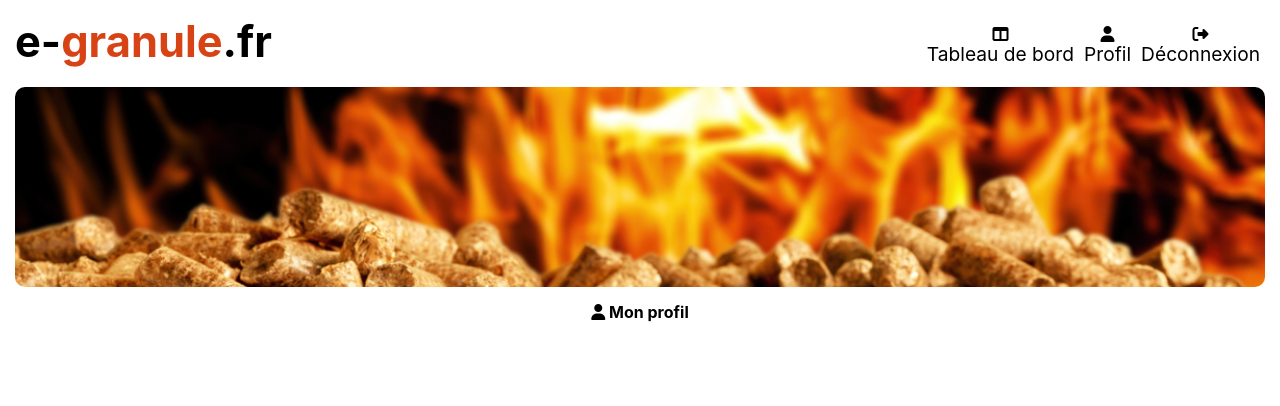
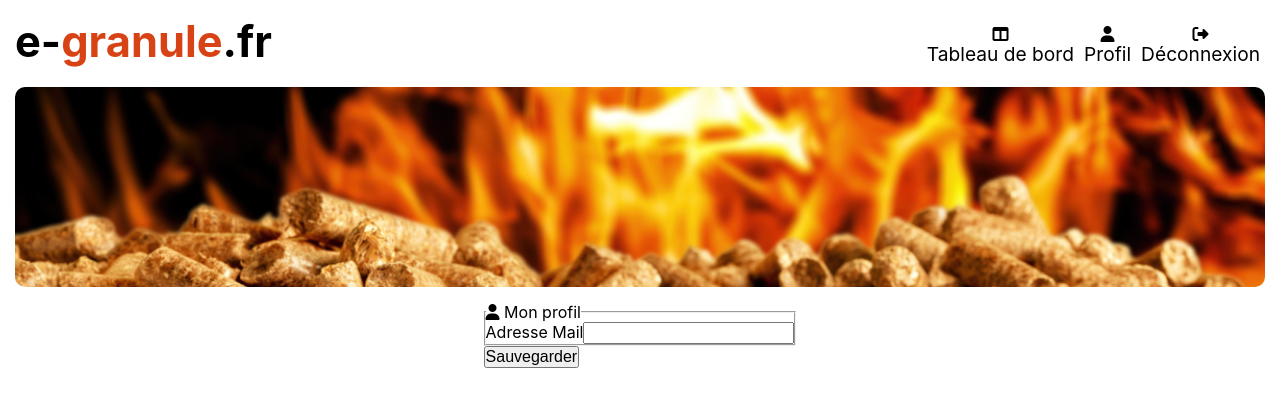
Before and after one commit to JonathanChosson/meubleagranule, a React (Create React App) app: page /profil in a window 1280 px wide. Shown: the top 406 px of the page. Built offline with nearby package versions, Linux system fonts and the light colour scheme.

Commit message:
[Redux/Form] Mise en place du début de formulaire ainsi que du store gobal (REDUX) :card_file_box:

```diff
--- a/package.json
+++ b/package.json
@@ -3,13 +3,17 @@
   "version": "0.1.0",
   "private": true,
   "dependencies": {
+    "@reduxjs/toolkit": "^1.8.6",
     "@testing-library/jest-dom": "^5.16.5",
     "@testing-library/react": "^13.4.0",
     "@testing-library/user-event": "^13.5.0",
+    "immer": "^9.0.16",
     "react": "^18.2.0",
     "react-dom": "^18.2.0",
+    "react-redux": "^8.0.4",
     "react-router-dom": "^6.4.2",
     "react-scripts": "5.0.1",
+    "react_modular_modal": "^0.2.2",
     "web-vitals": "^2.1.4"
   },
   "scripts": {
--- a/src/App.css
+++ b/src/App.css
@@ -14,3 +14,12 @@
 .Rouge {
     color: #d84315;
 }
+
+#dialogDesc {
+    margin: 10px !important;
+}
+
+.modal {
+    width: 40% !important;
+    text-align: center;
+}
--- /dev/null
+++ b/src/Features/data.js
@@ -0,0 +1,37 @@
+import produce from "immer"
+
+const initialState = {
+    data: [],
+}
+
+const AJOUTDATA = "addData"
+
+/**
+ * Action creator to add Data
+ * @param {object} data
+ * @returns void
+ */
+export const addData = (data) => ({
+    type: AJOUTDATA,
+    payload: data,
+})
+
+/**
+ * Reducer for redux store
+ * @param {object} state
+ * @param {function} action
+ * @returns
+ */
+export default function dataReducer(state = initialState, action) {
+    return produce(state, (draft) => {
+        switch (action.type) {
+            case AJOUTDATA: {
+                draft.data = []
+                draft.data.push(action.payload)
+                return
+            }
+            default:
+                return
+        }
+    })
+}
--- a/src/Pages/Profil.jsx
+++ b/src/Pages/Profil.jsx
@@ -1,18 +1,109 @@
-import React from "react"
+import React, { useState } from "react"
 import Banniere from "../components/Banniere"
 import Header from "../components/Header"
 import "../Style/Pages/Profil.css"
+import Input from "../components/Input"
+import { useDispatch } from "react-redux"
+import { Modal } from "react_modular_modal"
+import { addData } from "../Features/data"
+import { useSelector } from "react-redux"
+import { selectData } from "../Utils/selector"
 
 const Profil = () => {
+    const profilData = useSelector(selectData)
+    console.log(profilData.length)
+    const dispatch = useDispatch()
+    const [modalOpenCreate, setModalOpenCreate] = useState(false)
+    const [modalOpenError, setModalOpenError] = useState(false)
+
+    const openModalCreate = () => setModalOpenCreate(true)
+    const closeModalCreate = () => setModalOpenCreate(false)
+    const openModalError = () => setModalOpenError(true)
+    const closeModalError = () => setModalOpenError(false)
+
+    let profil
+    if (profilData.length > 0) {
+        profil = { ...profilData[0] }
+    } else {
+        profil = {
+            mail: "",
+        }
+    }
+
+    const [newProfile, setNewProfile] = useState(profil)
+
+    function setData(key, value) {
+        setNewProfile({
+            ...newProfile,
+            [key]: value,
+        })
+    }
+
+    /**
+     * handle change sur input formulaire
+     * @param {object} e
+     */
+    function handleChange(e) {
+        e.preventDefault()
+        switch (e.target.id) {
+            case "mail":
+                setData("mail", e.target.value)
+                break
+            default:
+                console.error(new Error("Whoops, something bad happened"))
+        }
+    }
+
+    function handleSubmit(e) {
+        e.preventDefault()
+        console.log()
+        if (newProfile.mail) {
+            dispatch(addData(newProfile))
+            openModalCreate()
+        } else {
+            openModalError()
+        }
+    }
+
     return (
         <div className="Profil">
             <Header />
             <Banniere />
             <article className="Profil__article">
-                <h1>
-                    <i className="fa-solid fa-user"></i> Mon profil
-                </h1>
+                <div className="Profil__article__div">
+                    <form className="Profil__article__div__form" action="#">
+                        <fieldset className="Profil__article__div__form__fieldset">
+                            <legend>
+                                <i className="fa-solid fa-user"></i> Mon profil
+                            </legend>
+                            <Input
+                                id={"mail"}
+                                desc={"Adresse Mail"}
+                                type={"mail"}
+                                onchange={handleChange}
+                            />
+                        </fieldset>
+                    </form>
+                    <button
+                        className="Profil__article__div__button"
+                        onClick={handleSubmit}
+                    >
+                        Sauvegarder
+                    </button>
+                </div>
             </article>
+            {modalOpenCreate && (
+                <Modal
+                    text="Modifications sauvegardé"
+                    closeAction={closeModalCreate}
+                />
+            )}
+            {modalOpenError && (
+                <Modal
+                    text="Aucune modification"
+                    closeAction={closeModalError}
+                />
+            )}
         </div>
     )
 }
--- /dev/null
+++ b/src/Utils/selector.js
@@ -0,0 +1 @@
+export const selectData = (state) => state.data.data
--- /dev/null
+++ b/src/Utils/store.js
@@ -0,0 +1,10 @@
+import { configureStore } from "@reduxjs/toolkit"
+import dataReducer from "../Features/data.js"
+
+const store = configureStore({
+    reducer: {
+        data: dataReducer,
+    },
+})
+
+export default store
--- /dev/null
+++ b/src/components/Input.jsx
@@ -0,0 +1,18 @@
+import React, { Fragment } from "react"
+
+/**
+ * Component for generate input
+ * @component
+ * @param {object} param0 object contain id, desc, type and onChange function
+ * @returns {object} input Object
+ */
+const Input = ({ id, desc, type, onchange }) => {
+    return (
+        <Fragment>
+            <label htmlFor={id}>{desc}</label>
+            <input type={type} id={id} onChange={onchange} />
+        </Fragment>
+    )
+}
+
+export default Input
--- a/src/index.js
+++ b/src/index.js
@@ -1,17 +1,21 @@
-import React from 'react';
-import ReactDOM from 'react-dom/client';
-import './index.css';
-import App from './App';
-import reportWebVitals from './reportWebVitals';
+import React from "react"
+import ReactDOM from "react-dom/client"
+import "./index.css"
+import App from "./App"
+import reportWebVitals from "./reportWebVitals"
+import { Provider } from "react-redux"
+import store from "./Utils/store"
 
-const root = ReactDOM.createRoot(document.getElementById('root'));
+const root = ReactDOM.createRoot(document.getElementById("root"))
 root.render(
-  <React.StrictMode>
-    <App />
-  </React.StrictMode>
-);
+    <Provider store={store}>
+        <React.StrictMode>
+            <App />
+        </React.StrictMode>
+    </Provider>
+)
 
 // If you want to start measuring performance in your app, pass a function
 // to log results (for example: reportWebVitals(console.log))
 // or send to an analytics endpoint. Learn more: https://bit.ly/CRA-vitals
-reportWebVitals();
+reportWebVitals()
```
Also changed, not shown: 1 other file (tests, documents, lock files or other folders).
